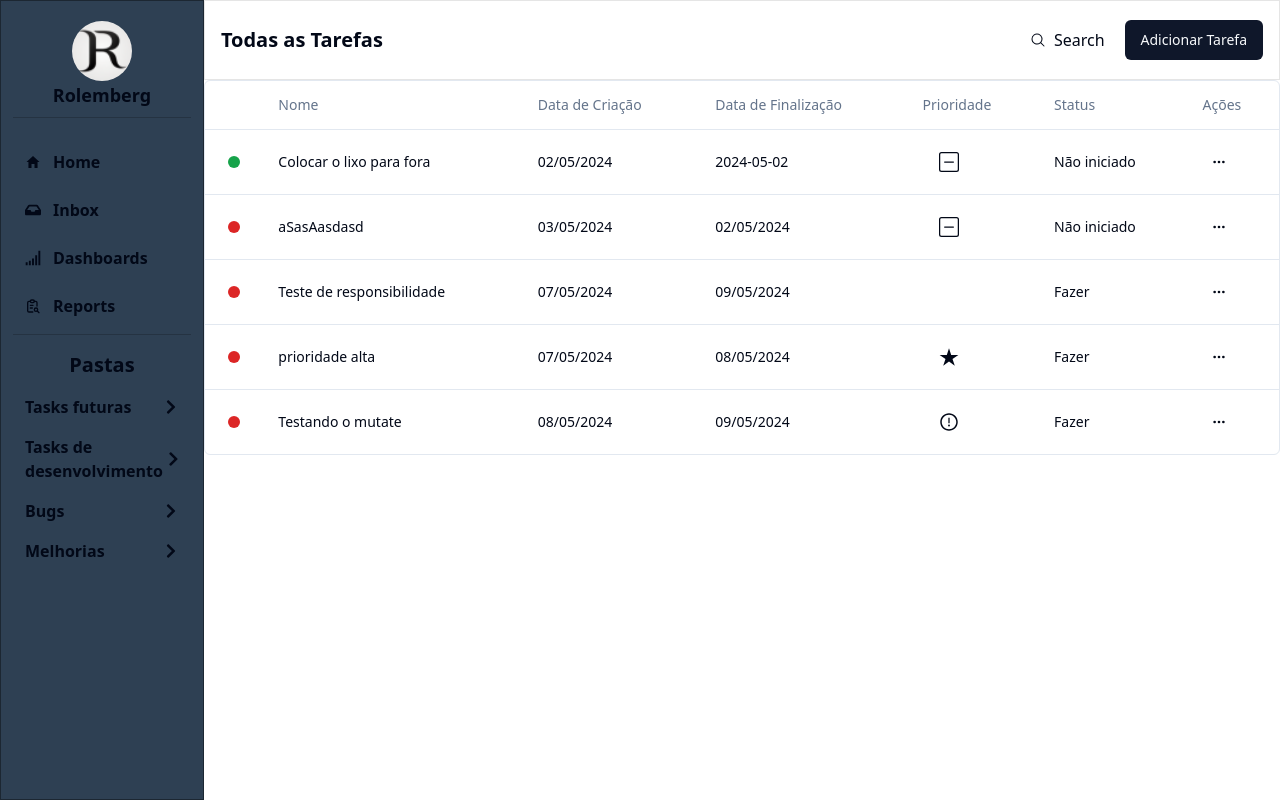
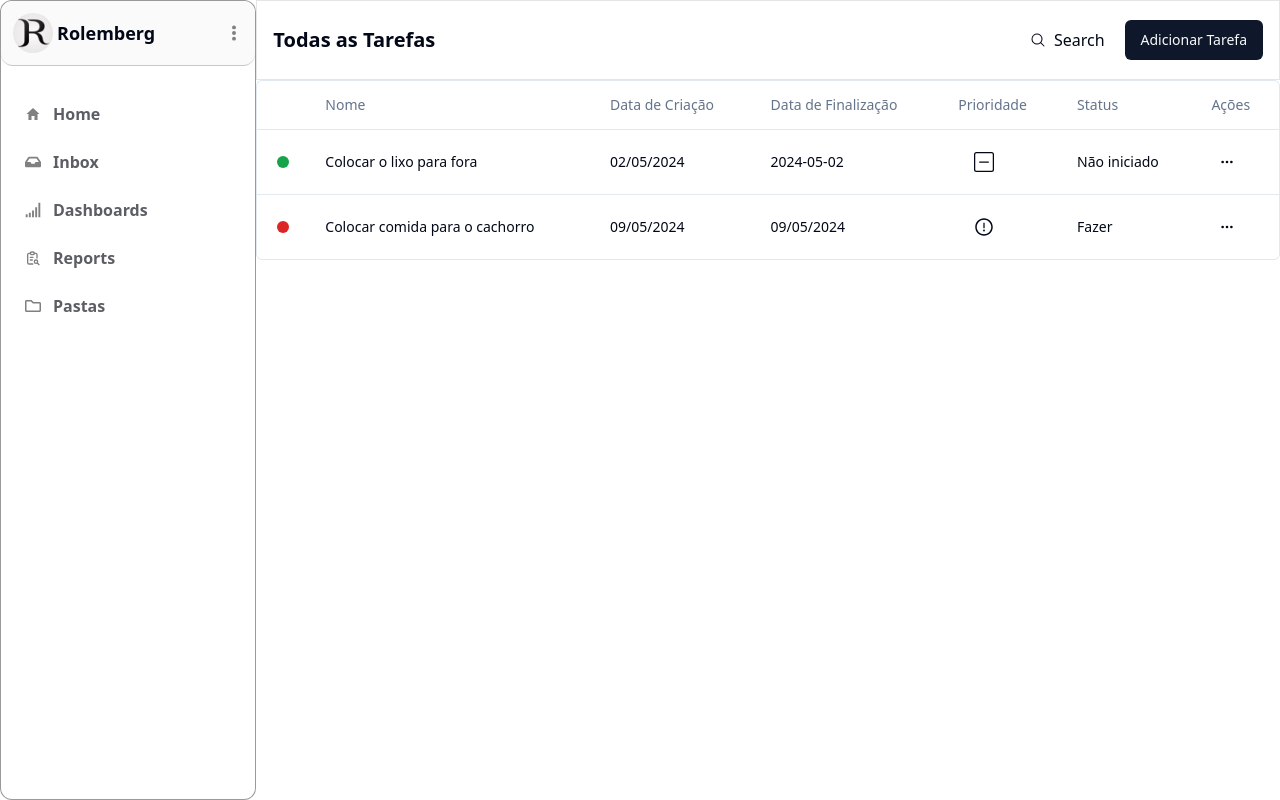
Before and after one commit to RolembergJunior/task-manager, a Next.js app: page / in a window 1280 px wide. Built offline with nearby package versions, Linux system fonts and the light colour scheme; data requests are answered from the project's data file.

Commit message:
Creating PUT and DELETE request API

```diff
--- a/db.json
+++ b/db.json
@@ -1,72 +1,36 @@
 {
   "tarefas": [
     {
-      "id": "7b0b",
       "name": "Colocar o lixo para fora",
-      "description": "wqeqweqw",
+      "description": [
+        "TESTANDO O UPDATE"
+      ],
       "responsible": null,
       "creationDate": "02/05/2024",
       "finalizationDate": "2024-05-02",
       "priority": "",
+      "status": "Não iniciado",
       "folder": null,
-      "status": "Não iniciado",
       "checklist": [
         "Pegar a sacola azul",
         "Esperar as 14hrs",
         "Não saír dps das 15hrs"
-      ]
+      ],
+      "id": "7b0b"
     },
     {
-      "id": "ca63",
-      "name": "aSasAasdasd",
-      "description": "asdasdasd",
-      "responsible": null,
-      "creationDate": "03/05/2024",
-      "finalizationDate": "02/05/2024",
-      "priority": "",
-      "folder": null,
-      "status": "Não iniciado",
-      "checklist": [
-        "Pegar a sacola azul",
-        "Esperar as 14hrs",
-        "Não saír dps das 15hrs"
-      ]
-    },
-    {
-      "id": "363d",
-      "name": "Teste de responsibilidade",
-      "description": "TESTE",
+      "name": "Colocar comida para o cachorro",
+      "description": [
+        "A ração está no pote AZUL dentro do armário "
+      ],
       "responsible": "Rolemberg Junior",
-      "creationDate": "07/05/2024",
-      "finalizationDate": "09/05/2024",
-      "priority": "3",
-      "folder": null,
-      "status": "Fazer",
-      "checklist": []
-    },
-    {
-      "id": "9174",
-      "name": "prioridade alta",
-      "description": "testando prioridade",
-      "responsible": "Rolemberg Junior",
-      "creationDate": "07/05/2024",
-      "finalizationDate": "08/05/2024",
-      "priority": "ALTA PRIORIDADE",
-      "folder": null,
-      "status": "Fazer",
-      "checklist": []
-    },
-    {
-      "id": "5256",
-      "name": "Testando o mutate",
-      "description": "PASSANDO O REVALIDATE",
-      "responsible": "Fernanda Sales",
-      "creationDate": "08/05/2024",
+      "creationDate": "09/05/2024",
       "finalizationDate": "09/05/2024",
       "priority": "MÉDIA PRIORIDADE",
+      "status": "Fazer",
       "folder": null,
-      "status": "Fazer",
-      "checklist": []
+      "checklist": [],
+      "id": "a759"
     }
   ]
 }
--- a/src/app/task/[id]/page.tsx
+++ b/src/app/task/[id]/page.tsx
@@ -1,7 +1,8 @@
 'use client'
 
+import { useEffect, useState } from "react";
+import { useParams, useRouter } from "next/navigation";
 import { useFetch } from "@/hooks/useFetch";
-import { useParams, useRouter } from "next/navigation";
 import SideBar from "@/components/Sidebar";
 import { Button } from "@/components/ui/button";
 import Loading from "@/components/Loading";
@@ -11,9 +12,16 @@ import Cheklist from "../components/ChekListContent";
 import { Dialog, DialogClose, DialogDescription, DialogHeader, DialogTitle, DialogTrigger, DialogContent } from "@/components/ui/dialog";
 
 export default function Task(){
+    const [ inputText, setInputText ] = useState< string | string[] | undefined>('')
     const param = useParams();
     const route = useRouter();
     const { data, error, isLoading } = useFetch(`http://localhost:3000/tarefas/?id=${param.id}`);
+
+    useEffect(() => {
+        if( !error ){
+            setInputText(data?.map( task => task.description ))
+        }
+    },[data])
 
     const url = `http://localhost:3000/tarefas/${param.id}`;
 
@@ -28,6 +36,34 @@ export default function Task(){
         .catch(error => console.error('ERRO:',error));
 
         route.push('/');
+    }
+
+    function onHandleChangeInputDescription(){
+
+        if( data ){
+            const dataObejct = data[0]
+
+            fetch( url, {
+                method: 'PUT',
+                headers: {
+                "content-type": "application-json"
+                },
+                body: JSON.stringify({
+                    "name": dataObejct?.name,
+                    "description": inputText,
+                    "responsible": dataObejct?.responsible,
+                    "creationDate": dataObejct?.creationDate,
+                    "finalizationDate": dataObejct?.finalizationDate,
+                    "priority": dataObejct?.priority,
+                    "status": dataObejct?.status,
+                    "folder": dataObejct?.folder,
+                    "checklist": dataObejct?.checklist
+                })
+            })
+            .then( response => response.json() )
+            .then( data => console.log( data ) )
+        }
+
     }
 
     if(isLoading && error) return <Loading/>
@@ -84,7 +120,7 @@ export default function Task(){
                         <div className="flex items-center gap-6">
                             <div>
                                 <span className="font-medium text-black/50">Responsável</span>
-                                <p className="">Rolemberg junior</p>
+                                <p className="">{data?.map( task => task.responsible )}</p>
                             </div>
                             <div>
                                 <span className="font-medium text-black/50">Data de criação</span>
@@ -104,7 +140,9 @@ export default function Task(){
                             </div>
                         </div>
                         <textarea
-                            value={ data?.map( task => task.description ) }
+                            value={ inputText }
+                            onChange={(e) => setInputText(e.target.value)}
+                            onBlur={ () => onHandleChangeInputDescription() }
                             placeholder="Digite uma descrição para a tarefa"
                             className="w-full h-10 rounded-md focus:h-52 transition-all duration-300 outline-none p-2 resize-none"
                         />
--- a/src/app/task/components/ChekListContent/index.tsx
+++ b/src/app/task/components/ChekListContent/index.tsx
@@ -3,13 +3,11 @@
 import { useState } from 'react';
 import { Input } from '@/components/ui/input';
 import { FaPlus } from "react-icons/fa";
-import { tasksProps } from '@/app/types/Types';
 import { Button } from '@/components/ui/button';
 
 interface dataProps{
     data:[
         {
-                // id: number | string | null,
             name: string,
             description: string | null,
             responsible: string | null,
@@ -48,7 +46,7 @@ export default function Cheklist(data:dataProps){
                     <FaPlus />
                 </div>
             </div>
-            <div className="bg-white rounded-lg p-3 h-52 overflow-auto scrollbar-thin scrollbar-thumb-black scrollbar-track-white" >
+            <div className="bg-white rounded-lg p-3 max-h-52 overflow-auto scrollbar-thin scrollbar-thumb-black scrollbar-track-white" >
                 {isOpenInput ? (
                     <div className="flex gap-2">
                         <Input
--- a/src/components/Sidebar/components/Folder/index.tsx
+++ b/src/components/Sidebar/components/Folder/index.tsx
@@ -24,8 +24,8 @@ export default function Folder(){
        return(
         folders.map( ( folder ) => (
         <div key={folder.id} className="flex items-center justify-between hover:cursor-pointer hover:bg-[#1b2631] hover:rounded-lg transition-all px-3 py-2">
-            <h1 className="text-md font-bold">{ folder.name }</h1>
-            <FaChevronRight />
+            <h1 className="text-[#5C5E64] text-md font-bold">{ folder.name }</h1>
+            <FaChevronRight color="gray"/>
         </div>
         ))
        );
--- a/src/components/Sidebar/components/NavLink/index.tsx
+++ b/src/components/Sidebar/components/NavLink/index.tsx
@@ -5,14 +5,14 @@ import { GrHomeRounded } from "react-icons/gr";
 interface NavLinkProps{
     icon: ReactElement,
     name: string,
-    href: string
+    href?: string
 }
 
 export default function NavLink({ icon, name, href }:NavLinkProps){
     return(
-       <div className="flex items-center gap-3 px-3 py-2 hover: cursor-pointer hover:bg-[#1b2631] hover:rounded-lg transition-all">
+       <div className="flex items-center gap-3 px-3 py-2 hover:cursor-pointer hover:bg-[#F6F6F6] hover:rounded-lg transition-all">
             {icon}
-            <a href={href} className="font-bold">{name}</a>
+            <a href={href} className="text-[#5C5E64] font-semibold">{name}</a>
        </div>
     );
 }
--- a/src/components/Sidebar/index.tsx
+++ b/src/components/Sidebar/index.tsx
@@ -5,33 +5,35 @@ import Folder from "./components/Folder";
 import { GiNetworkBars } from "react-icons/gi";
 import { TbReportSearch } from "react-icons/tb";
 import { IoMdHome } from "react-icons/io";
-import { FaInbox } from "react-icons/fa";
+import { FaInbox, FaRegFolder } from "react-icons/fa";
+import { FaEllipsisVertical } from "react-icons/fa6";
 
 
 export default function SideBar(){
     return(
-        <div className="bg-[#2e4053] w-56 h-screen space-y-4 border border-black/40 p-3 ">
-            <div className=" flex-col items-center w-full border-b border-black/20 gap-3 py-2">
-                <img
-                    src="/logo.png"
-                    alt="Logo da empresa"
-                    className="mx-auto rounded-full"
-                    width={60}
-                />
-                <h1 className="text-lg font-semibold text-center">Rolemberg</h1>
+        <div className="bg-[#ffff] w-80 h-screen space-y-4 border border-black/40 rounded-xl">
+            <div className=" flex items-center justify-between bg-[#FAFAFA] border-b border-black/20 p-3 rounded-xl">
+                <div className="flex items-center gap-1">
+                    <img
+                        src="/logo.png"
+                        alt="Logo da empresa"
+                        className="mx-auto rounded-full"
+                        width={40}
+                    />
+                    <h1 className="text-lg font-bold text-center">Rolemberg</h1>
+                </div>
+                <FaEllipsisVertical size={18} color="gray"/>
             </div>
-            <nav className="border-b border-black/20 space-y-2 py-2">
-                    <NavLink href="/" name="Home" icon={<IoMdHome />}/>
-                    <NavLink href="/Inbox" name="Inbox" icon={<FaInbox />}/>
-                    <NavLink href="/dashboards" name="Dashboards" icon={<GiNetworkBars />}/>
-                    <NavLink href="/reports" name="Reports" icon={<TbReportSearch />}/>
+            <nav className="border-black/20 space-y-2 p-3">
+                    <NavLink href="/" name="Home" icon={<IoMdHome color="gray" />}/>
+                    <NavLink href="/Inbox" name="Inbox" icon={<FaInbox color="gray"/>}/>
+                    <NavLink href="/dashboards" name="Dashboards" icon={<GiNetworkBars color="gray"/>}/>
+                    <NavLink href="/reports" name="Reports" icon={<TbReportSearch color="gray"/>}/>
+                    <div className="flex items-center gap-3 px-3 py-2 hover:cursor-pointer hover:bg-[#F6F6F6] hover:rounded-lg transition-all">
+                        <FaRegFolder color="gray" />
+                        <p className="text-[#5C5E64] font-semibold">Pastas</p>
+                    </div>
             </nav>
-            <div className="space-y-2">
-                <h1 className="text-xl font-bold text-center" >Pastas</h1>
-                <div className="flex flex-col justify-between">
-                    <Folder/>
-                </div>
-            </div>
         </div>
     );
 }
```
